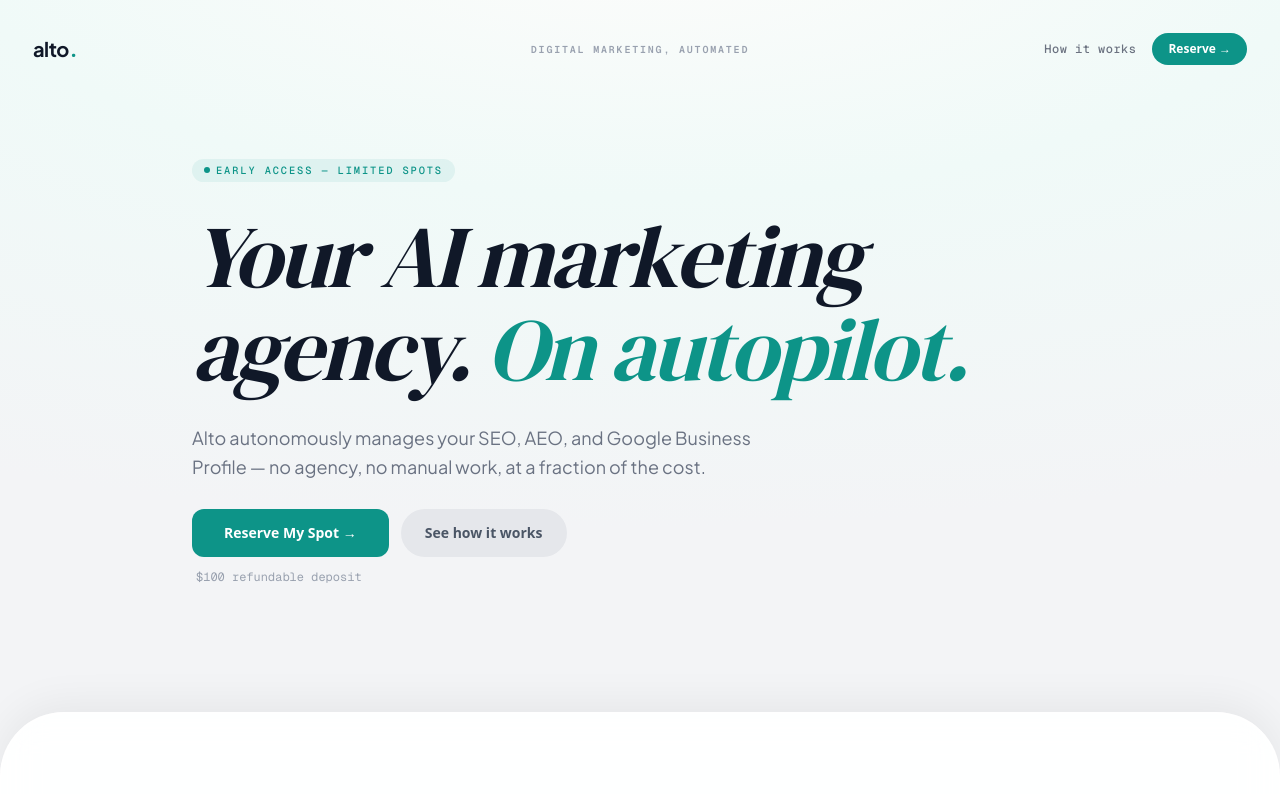
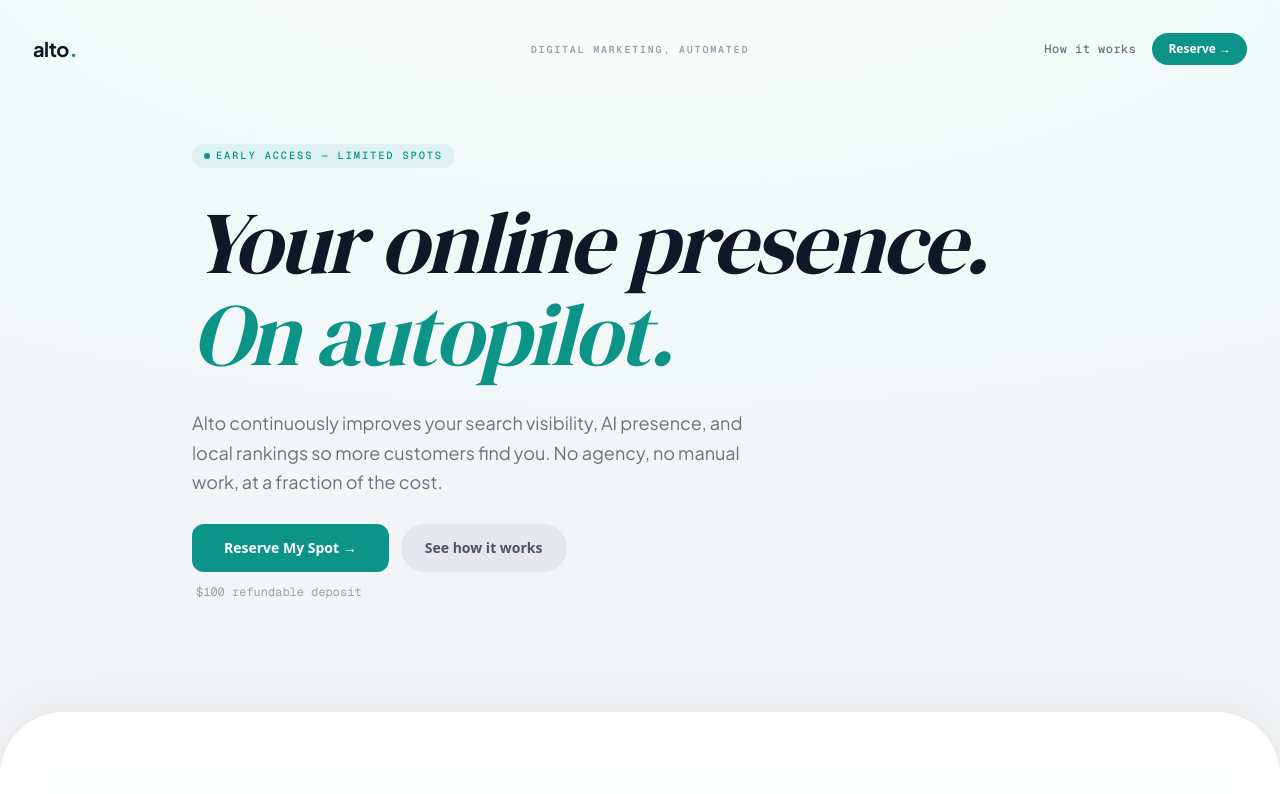
Before and after one commit to jbrijs/alto-waitlist, a Next.js app: page / in a window 1280 px wide. Shown: the top 794 px of the page. Built offline with nearby package versions, Linux system fonts and the light colour scheme.

Commit message:
copy: reframe hero around online presence, not agency

```diff
--- a/src/app/page.tsx
+++ b/src/app/page.tsx
@@ -45,7 +45,7 @@ export default function Home() {
               className="text-[3.75rem] sm:text-[5rem] lg:text-[5.5rem] leading-[1.05] tracking-tight text-gray-900"
               style={{ fontFamily: "var(--font-serif), serif", fontStyle: "italic" }}
             >
-              Your AI marketing agency.{" "}
+              Your online presence.{" "}
               <span style={{ color: "#0d9488" }}>On autopilot.</span>
             </h1>
 
@@ -54,8 +54,9 @@ export default function Home() {
               className="text-lg text-gray-500 leading-relaxed max-w-xl"
               style={{ fontFamily: "var(--font-jakarta), sans-serif" }}
             >
-              Alto autonomously manages your SEO, AEO, and Google Business
-              Profile — no agency, no manual work, at a fraction of the cost.
+              Alto continuously improves your search visibility, AI presence,
+              and local rankings so more customers find you. No agency, no
+              manual work, at a fraction of the cost.
             </p>
 
             {/* CTA */}
```
